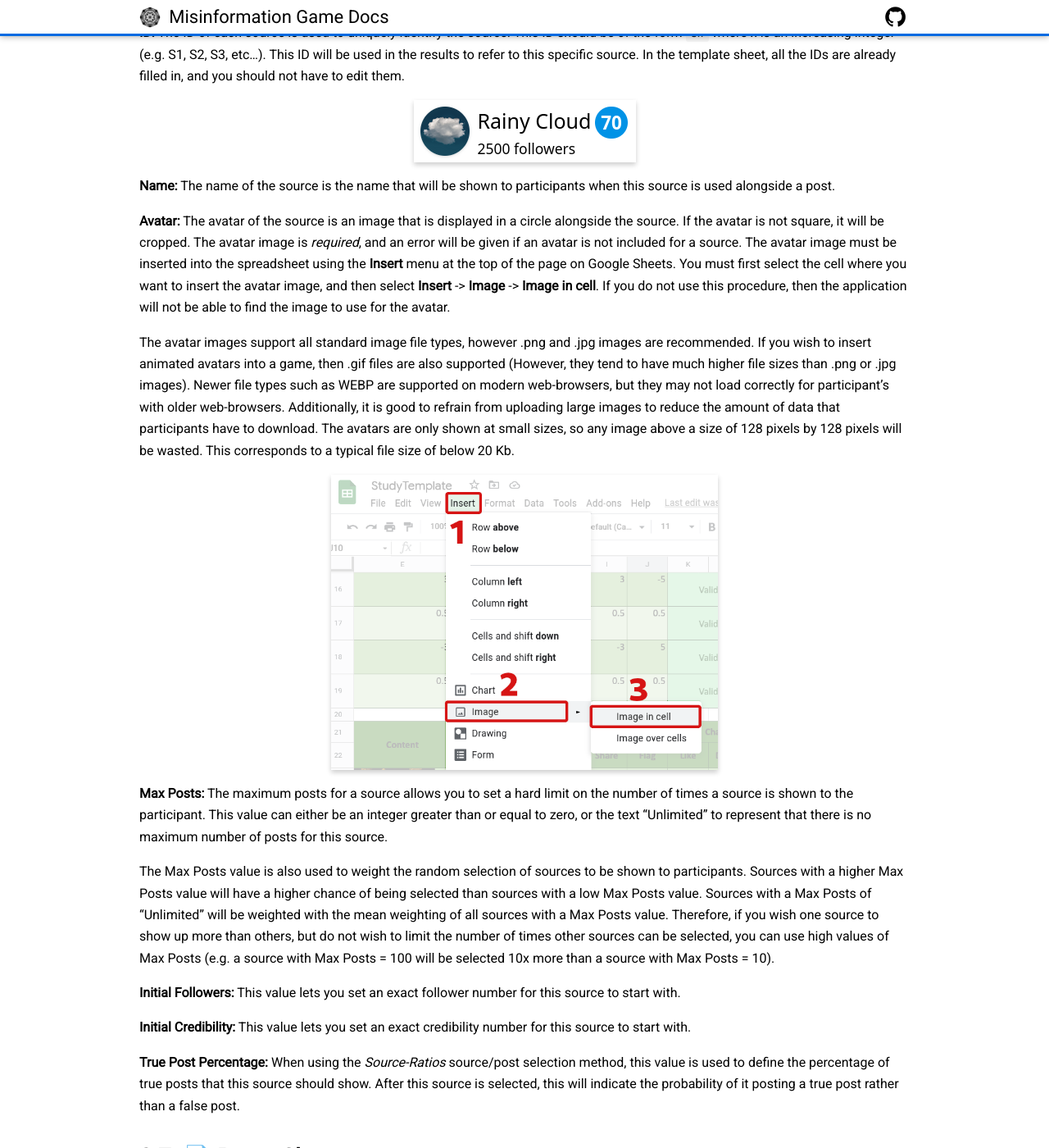
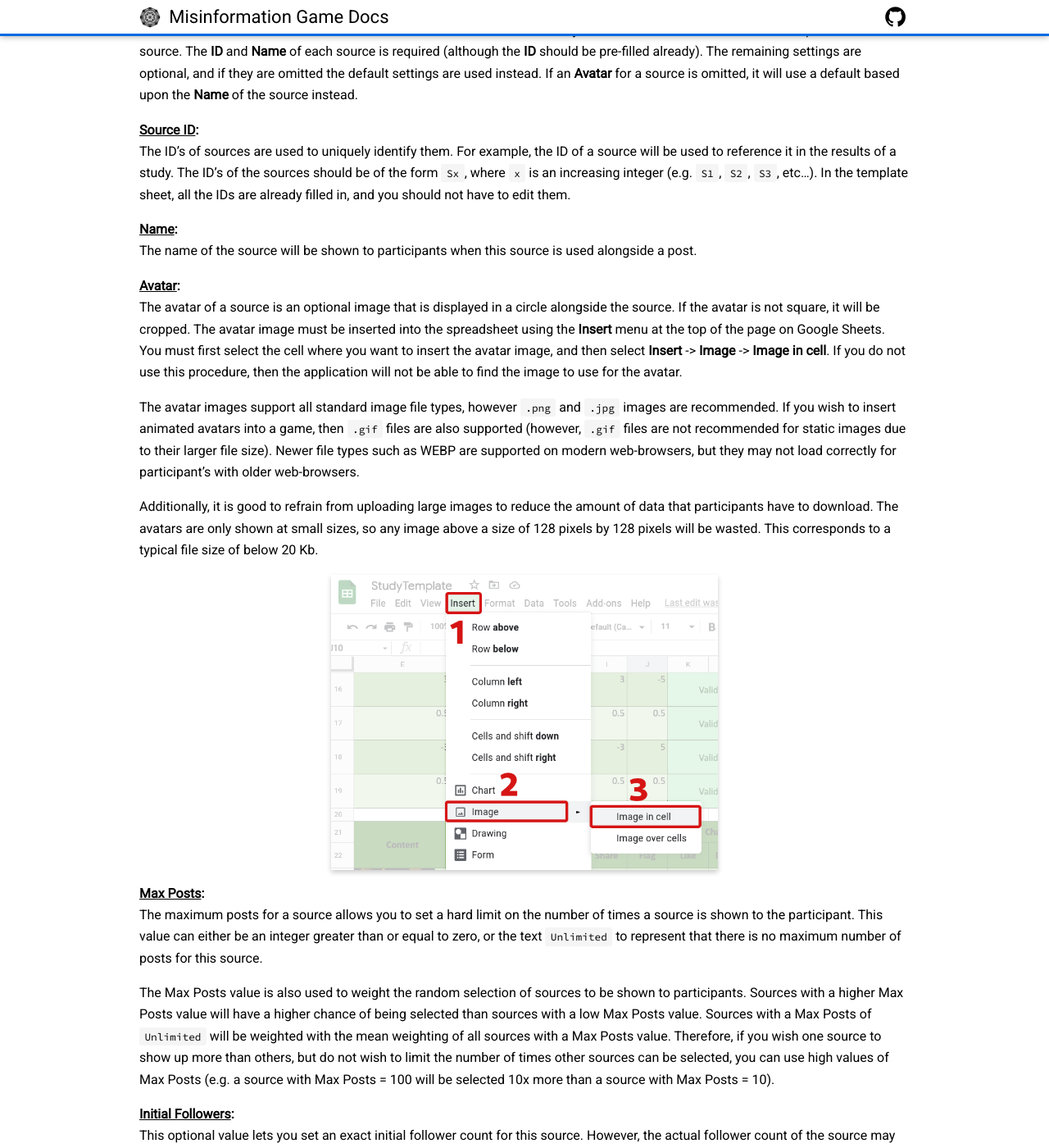
Before and after one commit to beekewardin/themisinformationgame.github.io, a Jekyll site: the page built from StudyConfiguration.md, in a window 1280 px wide and 1400 px high, scrolled down 9133 px. Shown: the whole window at 82% size. Built offline with Jekyll 4.4.1, drawn with Linux system fonts in a browser that asks for light colours; nearby versions of some CDN libraries; our own code applies the rules of GitHub Pages for plain Markdown files; some of the changed text lies outside the part shown.

Commit message:
Update sources sheet documentation

```diff
--- a/StudyConfiguration.md
+++ b/StudyConfiguration.md
@@ -394,11 +394,13 @@ These IDs can be found in the _Posts_ sheet.
 The _Sources_ sheet allows you to add all the sources that
 can be shown to participants during your study. Each source
 contains several settings to define their appearance and
-behaviour.
+behaviour. An example source for a post is shown below,
 
-The top of the sheet contains documentation about all
-the settings that can be defined for each source. To
-the right there is also a widget that can be used to
+<img src="screenshots/example-source.png" alt="An example source in the game interface" height="76" />
+
+The top of the _sources_ sheet contains documentation
+about all the settings that can be defined for each source.
+To the right there is also a widget that can be used to
 preview the settings for your sources.
 
 ### 2.6.1. Default Source Values
@@ -436,66 +438,60 @@ count and credibility for a source is shown below,
 <img src="screenshots/example-config-source-preview.png" alt="An example source in the game interface" height="484" />
 
 ### 2.6.2. Sources Table
-The table below the Default Source Values is where all sources
-can be added. Each row in this table represents one source.
-The **ID**, **Name**, and **Avatar** of each source is
-required to be entered (the **ID** should be pre-filled
-already). The remaining settings are optional, and if they
-are omitted the default settings are used instead.
+The table below the Default Source Values is where the sources
+in the study can be added. Each row in this table represents
+one source. The **ID** and **Name** of each source is required
+(although the **ID** should be pre-filled already). The remaining
+settings are optional, and if they are omitted the default settings
+are used instead. If an **Avatar** for a source is omitted, it will
+use a default based upon the **Name** of the source instead.
 
-**ID:** The ID of each source is used to uniquely identify
-the source. This ID should be of the form `Sx` where x is
-an increasing integer (e.g. S1, S2, S3, etc...). This ID
-will be used in the results to refer to this specific source.
-In the template sheet, all the IDs are already filled in,
-and you should not have to edit them.
+<span class="param-name">Source ID</span>
+The ID's of sources are used to uniquely identify them. For example,
+the ID of a source will be used to reference it in the results of
+a study. The ID's of the sources should be of the form `Sx`, where
+`x` is an increasing integer (e.g. `S1`, `S2`, `S3`, etc...). In the
+template sheet, all the IDs are already filled in, and you should not
+have to edit them.
 
-<img src="screenshots/example-source.png" alt="An example source in the game interface" height="76" />
+<span class="param-name">Name</span>
+The name of the source will be shown to participants when this source
+is used alongside a post.
 
-**Name:** The name of the source is the name that will be
-shown to participants when this source is used alongside
-a post.
+<span class="param-name">Avatar</span>
+The avatar of a source is an optional image that is displayed in a circle
+alongside the source. If the avatar is not square, it will be cropped.
+The avatar image must be inserted into the spreadsheet using the **Insert**
+menu at the top of the page on Google Sheets. You must first select the cell
+where you want to insert the avatar image, and then select **Insert** ->
+**Image** -> **Image in cell**. If you do not use this procedure, then the
+application will not be able to find the image to use for the avatar.
 
-**Avatar:** The avatar of the source is an image that is
-displayed in a circle alongside the source. If the avatar
-is not square, it will be cropped. The avatar image is
-_required_, and an error will be given if an avatar is
-not included for a source. The avatar image must be
-inserted into the spreadsheet using the **Insert** menu
-at the top of the page on Google Sheets. You must first
-select the cell where you want to insert the avatar image,
-and then select **Insert** -> **Image** -> **Image in cell**.
-If you do not use this procedure, then the application will
-not be able to find the image to use for the avatar.
+The avatar images support all standard image file types, however `.png` and
+`.jpg` images are recommended. If you wish to insert animated avatars into
+a game, then `.gif` files are also supported (however, `.gif` files are not
+recommended for static images due to their larger file size). Newer file types
+such as WEBP are supported on modern web-browsers, but they may not load
+correctly for participant's with older web-browsers.
 
-The avatar images support all standard image file types,
-however .png and .jpg images are recommended. If you wish
-to insert animated avatars into a game, then .gif files
-are also supported (However, they tend to have much higher
-file sizes than .png or .jpg images). Newer file types
-such as WEBP are supported on modern web-browsers, but
-they may not load correctly for participant's with older
-web-browsers. Additionally, it is good to refrain from
-uploading large images to reduce the amount of data that
-participants have to download. The avatars are only shown
-at small sizes, so any image above a size of 128 pixels by
-128 pixels will be wasted. This corresponds to a typical
-file size of below 20 Kb.
+Additionally, it is good to refrain from uploading large images to reduce the
+amount of data that participants have to download. The avatars are only shown
+at small sizes, so any image above a size of 128 pixels by 128 pixels will be
+wasted. This corresponds to a typical file size of below 20 Kb.
 
 <img src="diagrams/inserting-image.png" alt="How to insert an image" height="275"/>
 
-**Max Posts:** The maximum posts for a source allows you
-to set a hard limit on the number of times a source is
-shown to the participant. This value can either be an
-integer greater than or equal to zero, or the text
-"Unlimited" to represent that there is no maximum number
-of posts for this source.
+<span class="param-name">Max Posts</span>
+The maximum posts for a source allows you to set a hard limit on the number
+of times a source is shown to the participant. This value can either be an
+integer greater than or equal to zero, or the text `Unlimited` to represent
+that there is no maximum number of posts for this source.
 
 The Max Posts value is also used to weight the random
 selection of sources to be shown to participants. Sources
 with a higher Max Posts value will have a higher chance of
 being selected than sources with a low Max Posts value.
-Sources with a Max Posts of "Unlimited" will be weighted
+Sources with a Max Posts of `Unlimited` will be weighted
 with the mean weighting of all sources with a Max Posts value.
 Therefore, if you wish one source to show up more than others,
 but do not wish to limit the number of times other sources can
@@ -503,18 +499,30 @@ be selected, you can use high values of Max Posts (e.g. a
 source with Max Posts = 100 will be selected 10x more than a
 source with Max Posts = 10).
 
-**Initial Followers:** This value lets you set an exact
-follower number for this source to start with.
+<span class="param-name">Initial Followers</span>
+This optional value lets you set an exact initial
+follower count for this source. However, the actual
+follower count of the source may differ throughout
+participant's games (see the [Simulation](/Simulation)
+page for details).
 
-**Initial Credibility:** This value lets you set an exact
+
+<span class="param-name">Initial Credibility</span>
+This optional value lets you set an exact initial
+credibility number for this source. However, the actual
+credibility number of the source may differ throughout
+participant's games (see the [Simulation](/Simulation)
+page for details).
+
+This value lets you set an exact
 credibility number for this source to start with.
 
-**True Post Percentage:** When using the _Source-Ratios_
-source/post selection method, this value is used to define
-the percentage of true posts that this source should show.
-After this source is selected, this will indicate the
-probability of it posting a true post rather than a false
-post.
+<span class="param-name">True Post Percentage</span>
+When using the _Source-Ratios_ source/post selection method,
+this value is used to define the percentage of true posts that
+this source should show. After this source is selected, this
+will indicate the probability of it being paired a true post
+rather than a false post.
 
 
 ## 2.7. 📄 Posts Sheet
```
